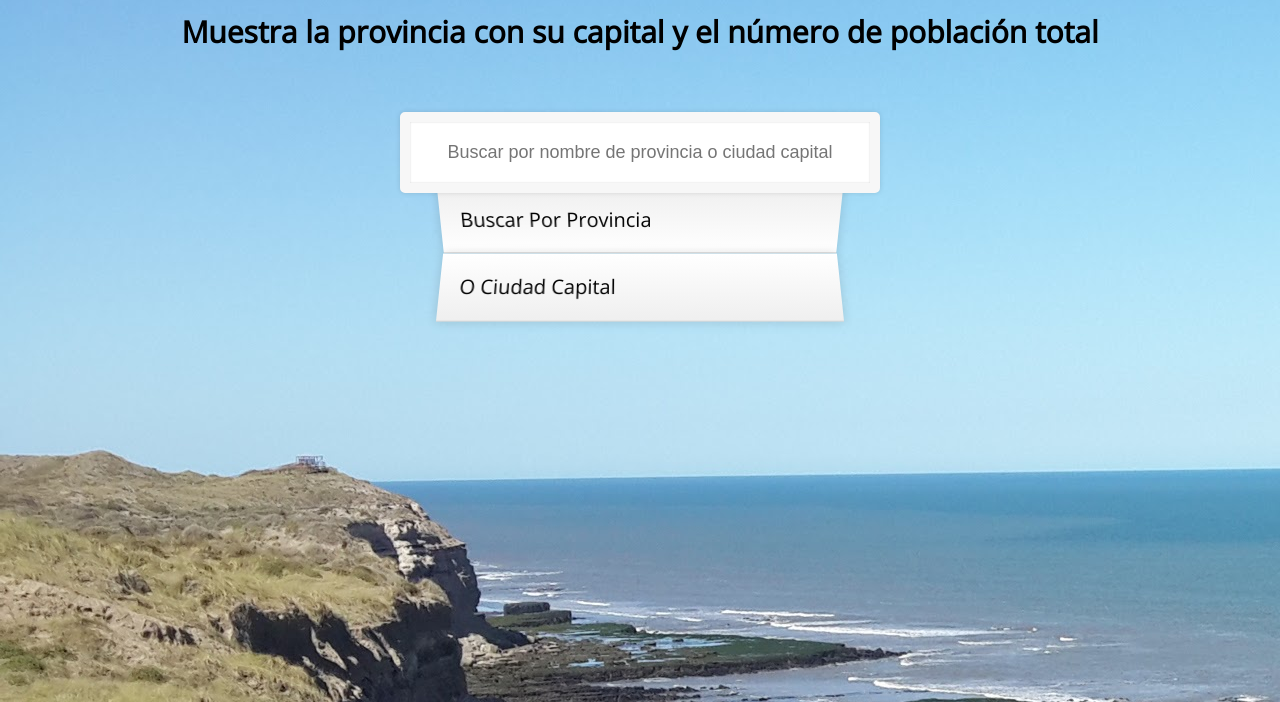
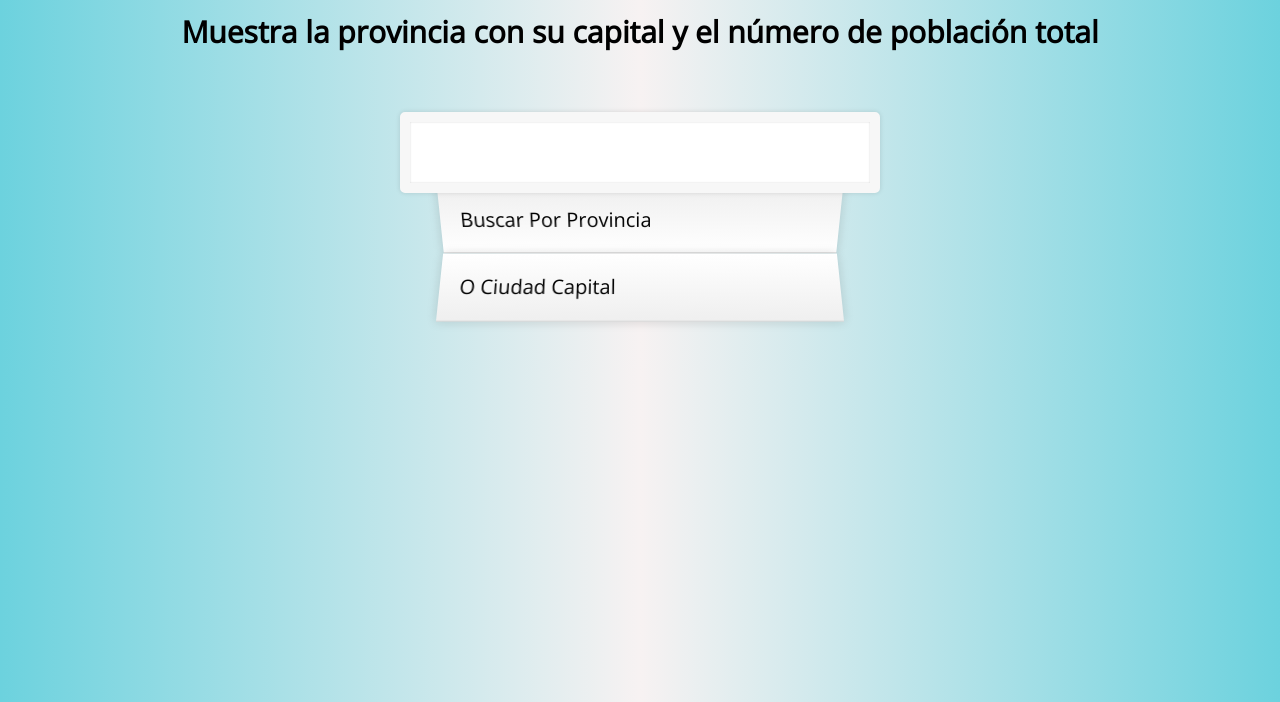
Before and after one commit to matilfor/Provincias-argentinas, a plain HTML site: page index.html in a window 1280 px wide. Shown: the part 98-800 px from the top of the page. Drawn offline with nearby package versions, Linux system fonts and the light colour scheme; no server answers.

Commit message:
nuevo fondo

```diff
--- a/index.html
+++ b/index.html
@@ -12,7 +12,7 @@
     <h2>Muestra la provincia con su capital y el número de población total</h2>
   </div>
   <form class="busqueda-formulario">
-    <input type="text" class="buscar" placeholder="Buscar por nombre de provincia o ciudad capital">
+    <input type="text" class="buscar">
     <ul class="filtrar">
       <li>Buscar por provincia</li>
       <li>o ciudad capital</li>
--- a/style.css
+++ b/style.css
@@ -1,7 +1,7 @@
 html {
   box-sizing: border-box;
-  background-image: url("fondo.jpg");
-  background-repeat: repeat;
+  background: rgb(108,210,222);
+  background: linear-gradient(90deg, rgba(108,210,222,1) 0%, rgba(247,242,242,1) 50%, rgba(108,210,222,1) 100%);
   font-family: 'Open Sans', sans-serif;
   font-size: 20px;
   font-weight: 200;
```
Also changed, not shown: fondo.jpg (deleted).
